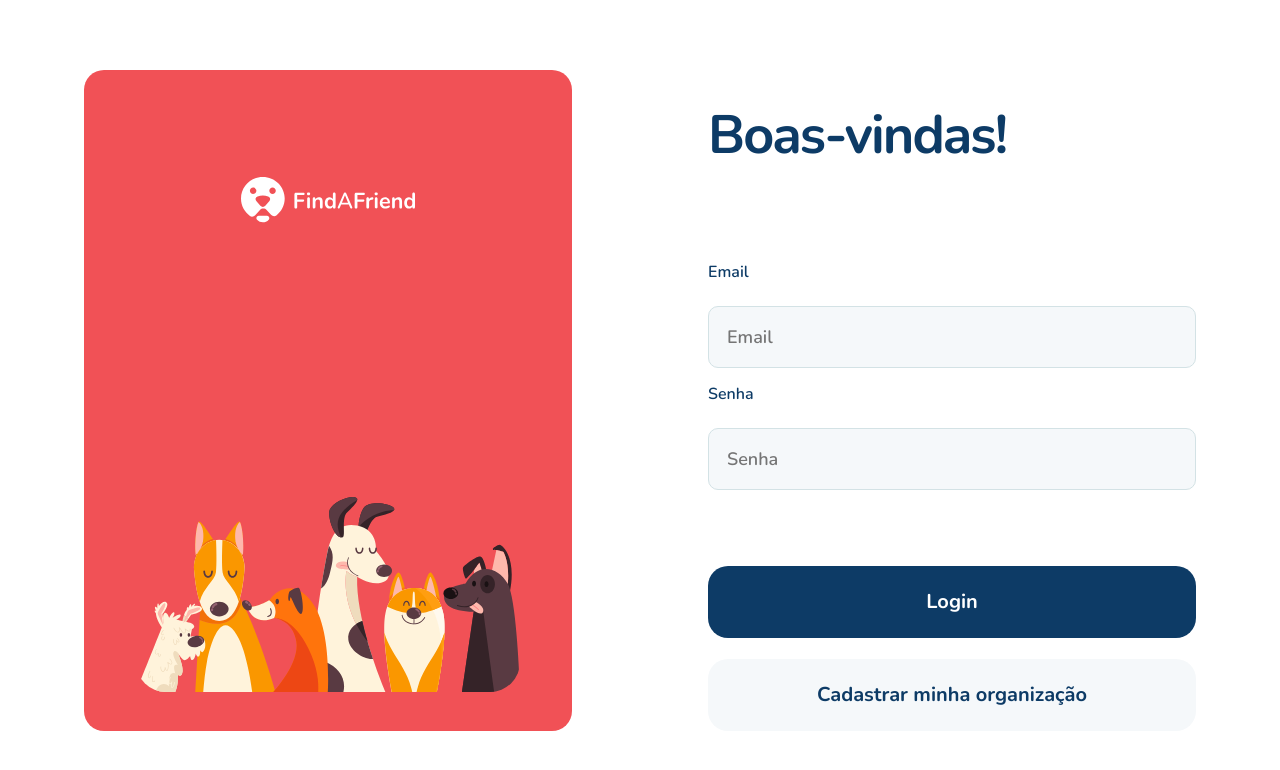
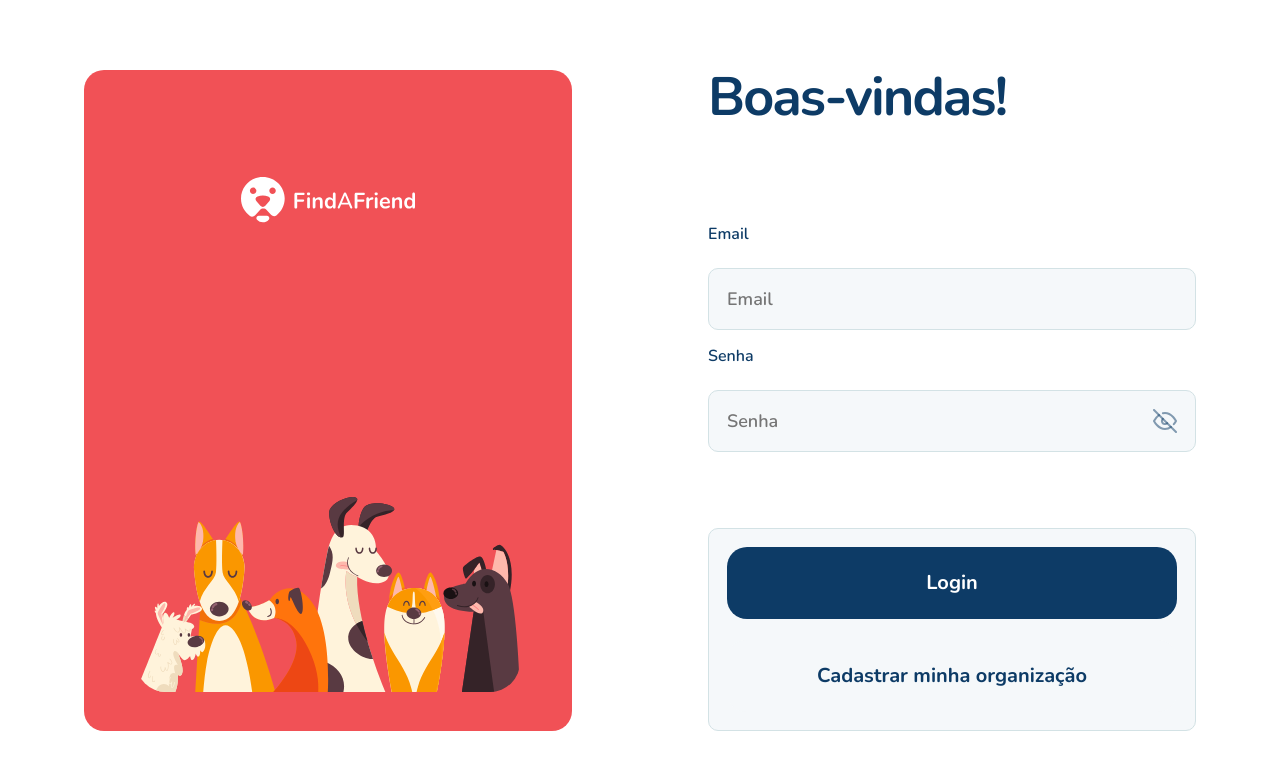
Before and after one commit to Ricmaloy/gcc-ignite, a React (Vite) app: page /login in a window 1280 px wide. Shown: the top 770 px of the page. Built offline with nearby package versions, Linux system fonts and the light colour scheme.

Commit message:
chore add password visibility button

```diff
--- a/src/pages/Login/index.tsx
+++ b/src/pages/Login/index.tsx
@@ -10,6 +10,7 @@ import {
 
 import LogoHorizontal from '../../assets/icons/logo-horizontal.svg'
 import Pets from '../../assets/icons/pets.svg'
+import Eye from '../../assets/icons/password-eye.svg'
 
 export function Login() {
   function handleLogin() {
@@ -31,15 +32,20 @@ export function Login() {
           <h1>Boas-vindas!</h1>
           <Form>
             <label htmlFor="email">Email</label>
+            <div>
               <input type="text" name="email" id="email" placeholder="Email" />
+            </div>
 
             <label htmlFor="password">Senha</label>
+            <div>
               <input
                 type="password"
                 name="password"
                 id="password"
                 placeholder="Senha"
               />
+              <img onClick={() => {}} src={Eye} alt="" />
+            </div>
 
             <Buttons>
               <Button type="submit" onClick={() => {}} className="primary">
--- a/src/pages/Login/styles.ts
+++ b/src/pages/Login/styles.ts
@@ -54,6 +54,16 @@ export const Form = styled.form`
   flex-direction: column;
   gap: 15px;
 
+  > div {
+    display: flex;
+    width: 100%;
+
+    background-color: #f5f8fa;
+    border: 1px solid #d3e2e5;
+    border-radius: 10px;
+    padding: 18px;
+  }
+
   label {
     font-size: 16px;
     font-weight: 600;
@@ -66,11 +76,13 @@ export const Form = styled.form`
     font-size: 18px;
     font-weight: 600;
     color: #0d3b66;
-    border-radius: 10px;
-    padding: 18px;
+    background-color: transparent;
+    border: none;
+    outline: none;
+  }
 
-    background-color: #f5f8fa;
-    border: 1px solid #d3e2e5;
+  img {
+    cursor: pointer;
   }
 `
 
```
Also changed, not shown: src/assets/icons/password-eye.svg (added). Lines whose indentation alone changed are shown as unchanged.
